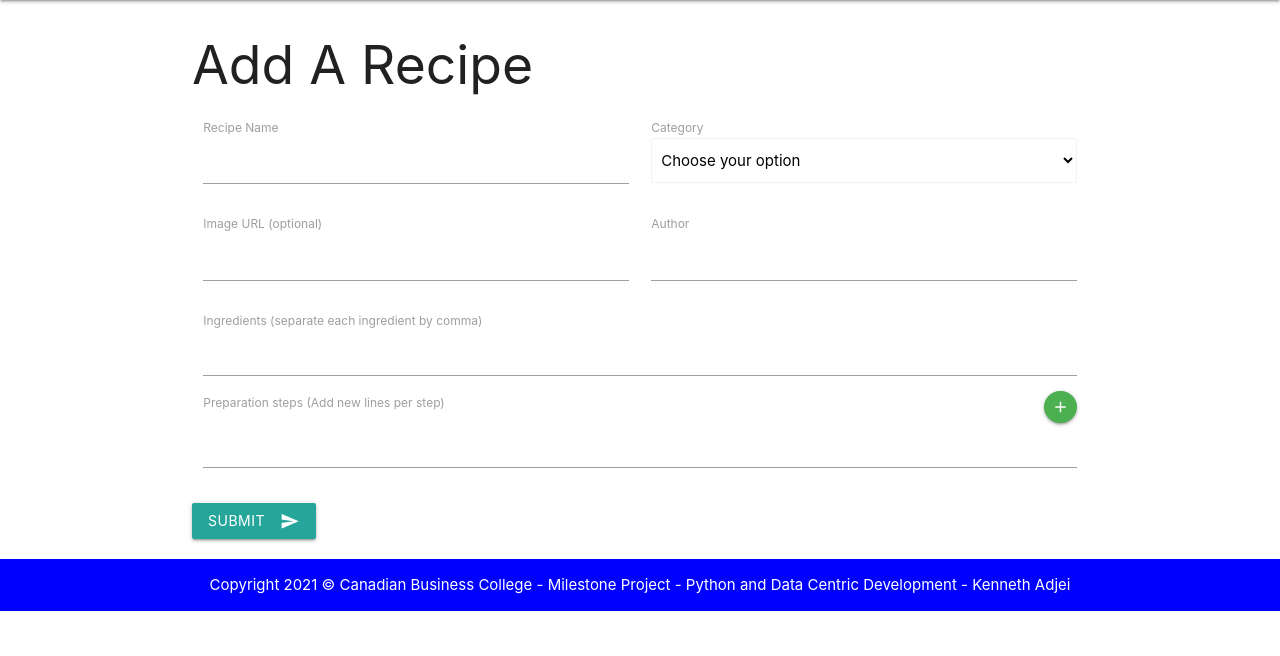
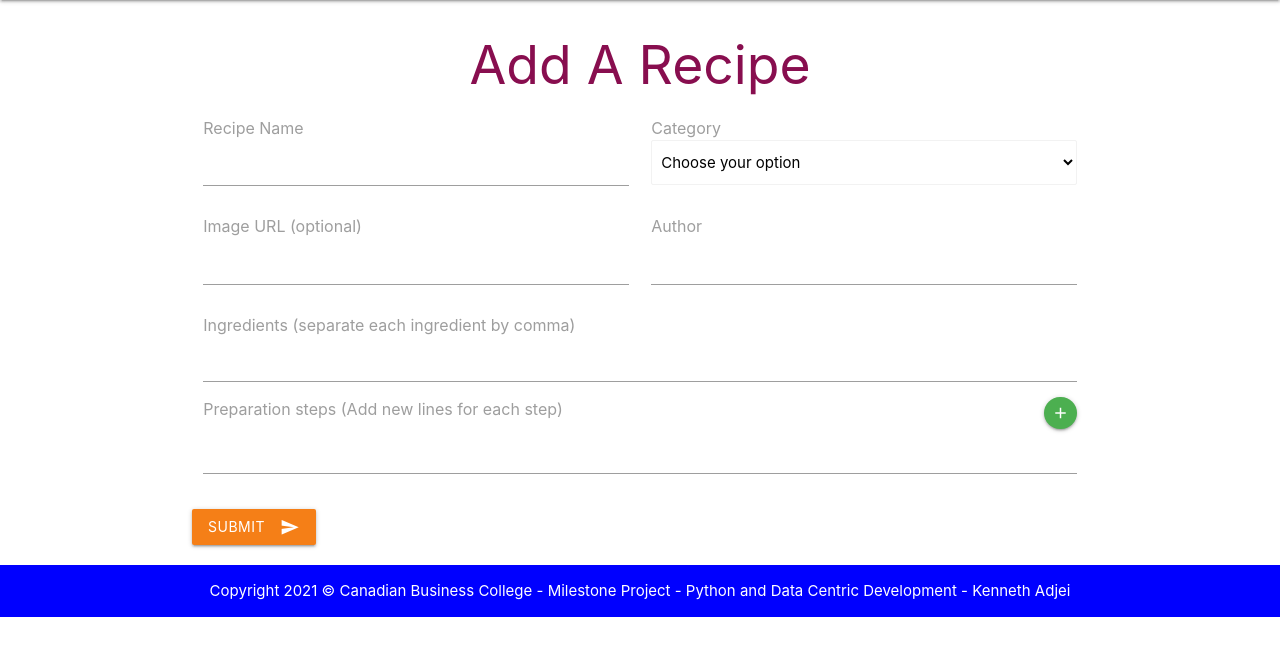
Before and after one commit to kmadjei/MilestoneProject-Python-and-DataCentricDevelopment, a Flask app: page /add_recipe in a window 1280 px wide. Shown: the part 64-720 px from the top of the page. Run offline with Flask 2, Linux system fonts and the light colour scheme; data that the repository does not hold is empty; some libraries are stand-ins or nearby versions.

Commit message:
updated function for add recipe

```diff
--- a/app.py
+++ b/app.py
@@ -5,6 +5,8 @@ from flask import (
     redirect, request, session, url_for)
 from flask_pymongo import PyMongo
 from bson.objectid import ObjectId
+from re import search
+from markupsafe import escape
 if os.path.exists("env.py"):
     import env
 
@@ -45,9 +47,23 @@ def get_recipes():
 @app.route('/add_recipe',  methods=["GET", "POST"])
 def add_recipe():
     categories = list(mongo.db.food_categories.find())
+
+    if request.method == 'POST':
+
+        # build list for recipe preparation steps
+        recipe_prep = []
+        for input in request.form:
+            if search("prep", input):
+                prep_step = filter_data(request.form[input])
+                recipe_prep.append(prep_step)
+        print(recipe_prep)
+        print()
+
+
     return render_template('add_recipe.html', categories = categories)
 
-def filter(input):
+
+def filter_data(input):
     '''Trim white space and Protect against injection attacks'''
     input = escape(input.strip())
     return input
--- a/static/css/style.css
+++ b/static/css/style.css
@@ -49,7 +49,12 @@ nav {
 #add_prep_step, .delete_step {
     float: right;
 }
-
+#recipe-form label {
+    font-size: 16px;
+}
+#recipe-form button {
+    margin-right: 100px;
+}
 
 /* styling for footer */
 footer {
--- a/static/js/script.js
+++ b/static/js/script.js
@@ -9,7 +9,7 @@ $(document).ready(function(){
         //console.log($('#recipe-form div.row').last().children().last().text())
         $('#recipe-form div.row').eq(2).children().last().append(`
             <a class="delete_step btn-floating btn-small waves-effect red tooltipped" data-position="left" data-tooltip="Delete"><i class="material-icons">delete_forever</i></a>
-            <textarea id="prep${step +=1}" name="prep${step}" class="materialize-textarea" required></textarea>
+            <textarea id="prep${step +=1}" name="prep${step}" class="validate materialize-textarea" required></textarea>
         `);
 
        // removes new line added when trash icon is clicked
--- a/templates/add_recipe.html
+++ b/templates/add_recipe.html
@@ -2,12 +2,12 @@
 {% block content %}
 <main class="add-recipe-wrapper">
     <div class="row container">
-        <h2>Add A Recipe</h2>
-        <form id="recipe-form" action="" method="POST">
+        <h2 class="center-align pink-text text-darken-4">Add A Recipe</h2>
+        <form id="recipe-form" action="{{ url_for('add_recipe') }}" method="POST">
             <div class="row">
                 <div class="col s12 m6">
                     <label for="recipe_name">Recipe Name</label>
-                    <input type="text" id="recipe_name" name="recipe_name" required>
+                    <input class="validate" type="text" id="recipe_name" name="recipe_name" required>
                 </div>
                 <div class="col s12 m6">
                     <label for="category">Category</label>
@@ -22,27 +22,27 @@
             <div class="row">
                 <div class="col s12 m6">
                     <label for="img_url">Image URL (optional)</label>
-                    <input type="text" id="img_url" name="img_url">
+                    <input class="validate" type="text" id="img_url" name="img_url">
                 </div>
                 <div class="col s12 m6">
                     <label for="author">Author</label>
-                    <input type="text" id="author" name="author" required>
+                    <input class="validate" type="text" id="author" name="author" required>
                 </div>
             </div>
             <div class="row">
                 <div class="col s12">
                     <label for="ingredients">Ingredients (separate each ingredient by comma) <span></span></label>
-                    <textarea id="ingredients" name="ingredients" class="materialize-textarea" required></textarea>
+                    <textarea id="ingredients" name="ingredients" class="validate materialize-textarea" required></textarea>
                 </div>
 
                 <div class="col s12">
-                    <label for="prep">Preparation steps (Add new lines per step)</label>
+                    <label for="prep">Preparation steps (Add new lines for each step)</label>
                     <a id="add_prep_step" class="btn-floating btn-small waves-effect green tooltipped" data-position="top" data-tooltip="Add another step"><i class="material-icons">add</i></a>
-                    <textarea id="prep" name="prep1" class="materialize-textarea" required></textarea>
+                    <textarea  id="prep" name="prep" class="validate materialize-textarea" required></textarea>
                 </div>
             </div>
 
-            <button class="btn waves-effect waves-light" type="submit" name="submit">Submit
+            <button class="btn waves-effect waves-light yellow darken-4  pulse" type="submit" name="submit">Submit
                 <i class="material-icons right">send</i>
             </button>
 
```
